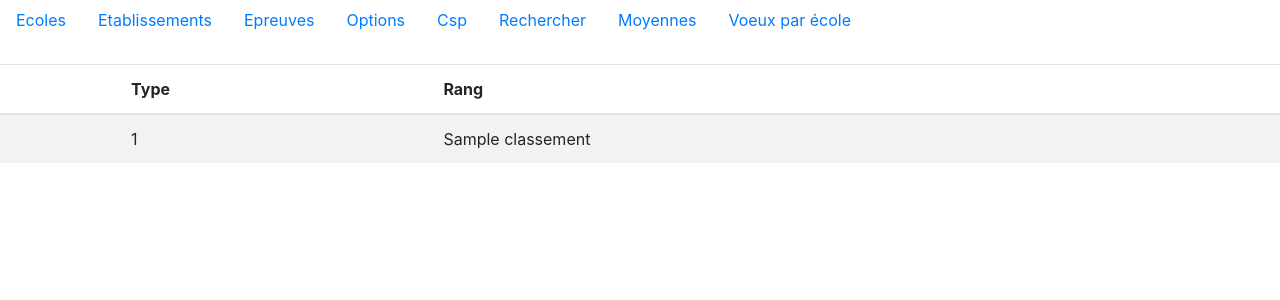
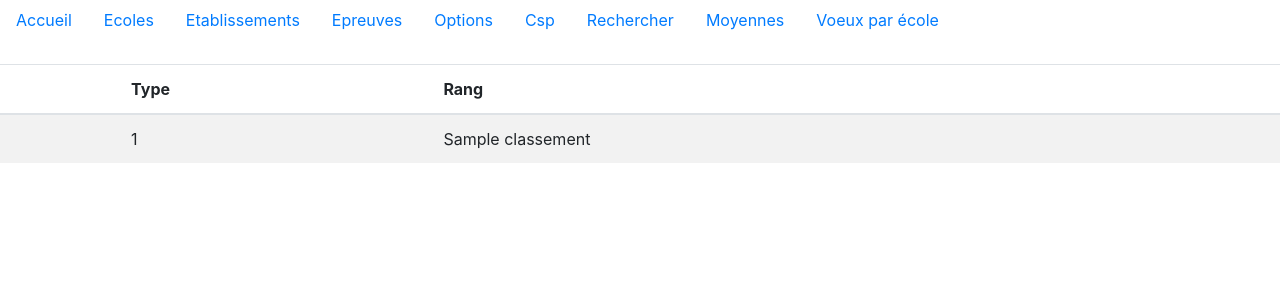
Before and after one commit to Jcz125/exam-results-app, a Flask app: template web/templates/liste_classement.html in a window 1280 px wide. Shown: the top 300 px of the page. Run offline with Flask 2, Linux system fonts and the light colour scheme; the template is opened without the code that fills it: most values are stand-ins (such as "Sample title", 1, 10 or a date in 2020); some libraries are stand-ins or nearby versions.

Commit message:
Update liste_classement.html

```diff
--- a/web/templates/liste_classement.html
+++ b/web/templates/liste_classement.html
@@ -11,6 +11,9 @@
 </head>
 <body>
   <ul class="nav nav-pills">
+    <li class="nav-item">
+      <a class="nav-link " href="/">Accueil</a>
+      </li>
     <li class="nav-item">
       <a class="nav-link " href="/ecole">Ecoles</a>
     </li>
```
